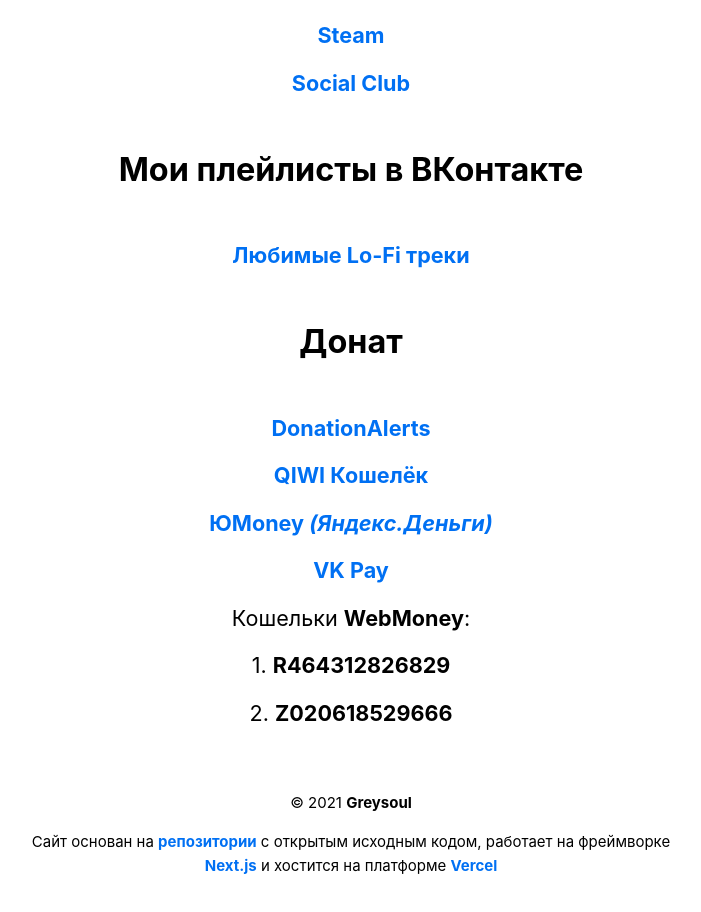
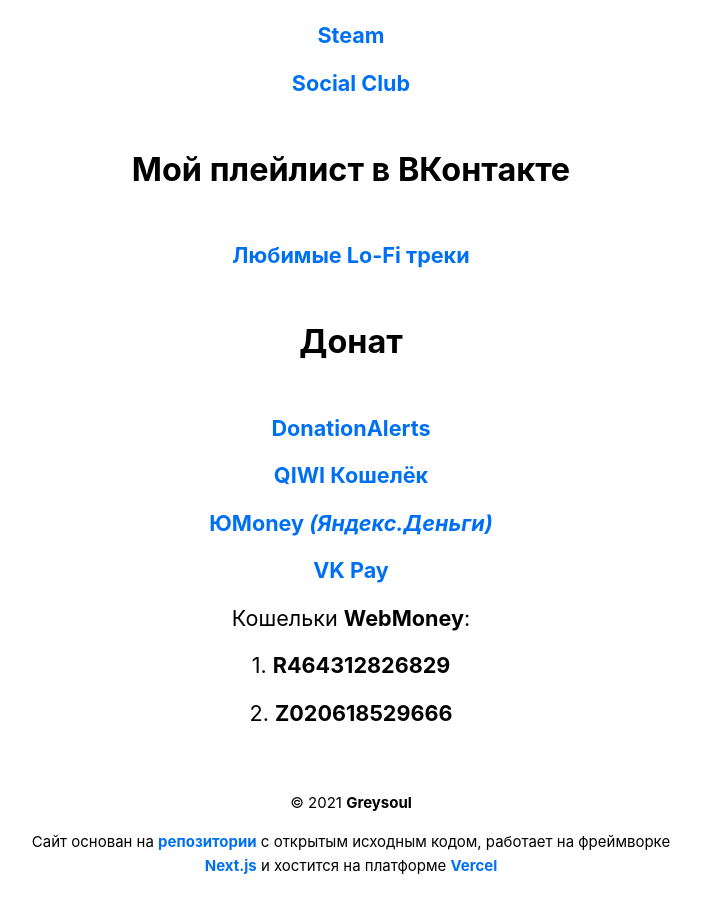
Before and after one commit to realgreysoul/website, a Next.js app: page /information in a window 1280 px wide. Shown: the part 1780-2692 px from the top of the page, without its empty margins (289-990 px from the left). Built offline with nearby package versions, Linux system fonts and the light colour scheme.

Commit message:
Update information.js

```diff
--- a/pages/information.js
+++ b/pages/information.js
@@ -108,7 +108,7 @@
         <br>
         </br>
         <a href={`https://socialclub.rockstargames.com/member/RealGreysoul/`} target="_blank"><strong>Social Club</strong></a>
-        <h2 className={utilStyles.headingXL}>Мои плейлисты в ВКонтакте</h2>
+        <h2 className={utilStyles.headingXL}>Мой плейлист в ВКонтакте</h2>
         <a href={`https://vk.com/music/playlist/205955149_91119850_f4156271f2b1885256`} target="_blank"><strong>Любимые Lo-Fi треки</strong></a>
         <h2 className={utilStyles.headingXL}>Донат</h2>
         <a href={`https://www.donationalerts.com/r/realgreysoul`} target="_blank"><strong>DonationAlerts</strong></a>
```
